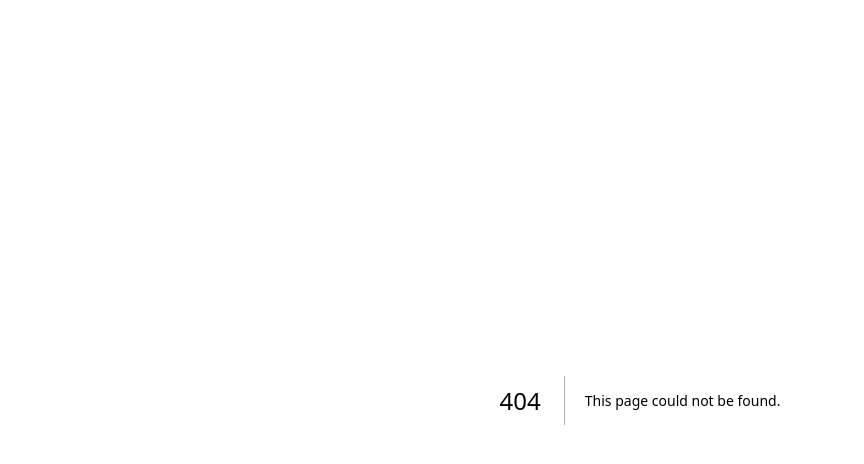
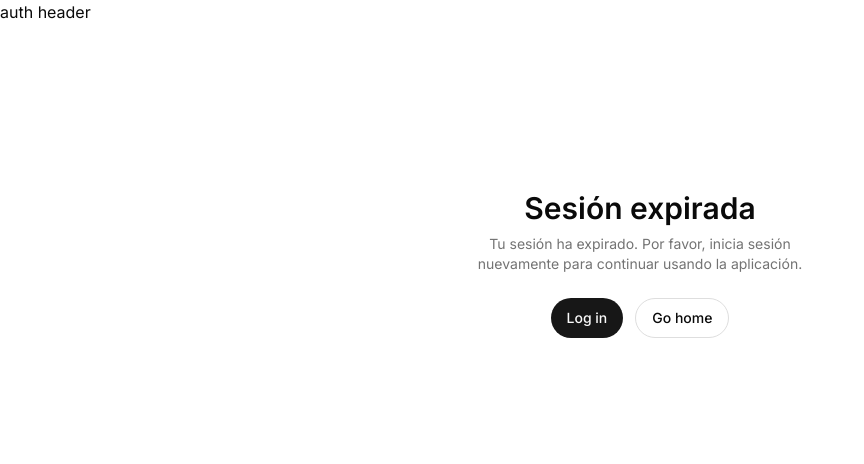
Before and after one commit to IIC3143-Proyecto/Frontend, a Next.js app: page /session-expired in a window 1280 px wide. Before the commit this address had no page. Shown: the top 464 px of the page, without its empty margins (0-864 px from the left). Built offline with nearby package versions, Linux system fonts and the light colour scheme.

Commit message:
feat: add session expired page and sonner toast

```diff
--- /dev/null
+++ b/src/app/(auth)/session-expired/page.tsx
@@ -0,0 +1,23 @@
+import Link from "next/link";
+import { Button } from "@/components/ui/button";
+
+export default function SessionExpiredPage() {
+  return (
+    <div className="flex flex-col items-center justify-center min-h-[60vh] gap-6 text-center px-4">
+      <div className="flex flex-col gap-2">
+        <h1 className="text-3xl font-semibold">Sesión expirada</h1>
+        <p className="text-muted-foreground text-sm max-w-sm">
+          Tu sesión ha expirado. Por favor, inicia sesión nuevamente para continuar usando la aplicación.
+        </p>
+      </div>
+      <div className="flex gap-3">
+        <Button asChild>
+          <Link href="/login">Log in</Link>
+        </Button>
+        <Button asChild variant="outline">
+          <Link href="/">Go home</Link>
+        </Button>
+      </div>
+    </div>
+  );
+}
--- /dev/null
+++ b/src/components/ui/sonner.tsx
@@ -0,0 +1,49 @@
+"use client"
+
+import { useTheme } from "next-themes"
+import { Toaster as Sonner, type ToasterProps } from "sonner"
+import { IconCircleCheck, IconInfoCircle, IconAlertTriangle, IconXboxX, IconLoader2 } from "@tabler/icons-react"
+
+const Toaster = ({ ...props }: ToasterProps) => {
+  const { theme = "system" } = useTheme()
+
+  return (
+    <Sonner
+      theme={theme as ToasterProps["theme"]}
+      className="toaster group"
+      icons={{
+        success: (
+          <IconCircleCheck className="size-4" />
+        ),
+        info: (
+          <IconInfoCircle className="size-4" />
+        ),
+        warning: (
+          <IconAlertTriangle className="size-4" />
+        ),
+        error: (
+          <IconXboxX className="size-4" />
+        ),
+        loading: (
+          <IconLoader2 className="size-4 animate-spin" />
+        ),
+      }}
+      style={
+        {
+          "--normal-bg": "var(--popover)",
+          "--normal-text": "var(--popover-foreground)",
+          "--normal-border": "var(--border)",
+          "--border-radius": "var(--radius)",
+        } as React.CSSProperties
+      }
+      toastOptions={{
+        classNames: {
+          toast: "cn-toast",
+        },
+      }}
+      {...props}
+    />
+  )
+}
+
+export { Toaster }
```
